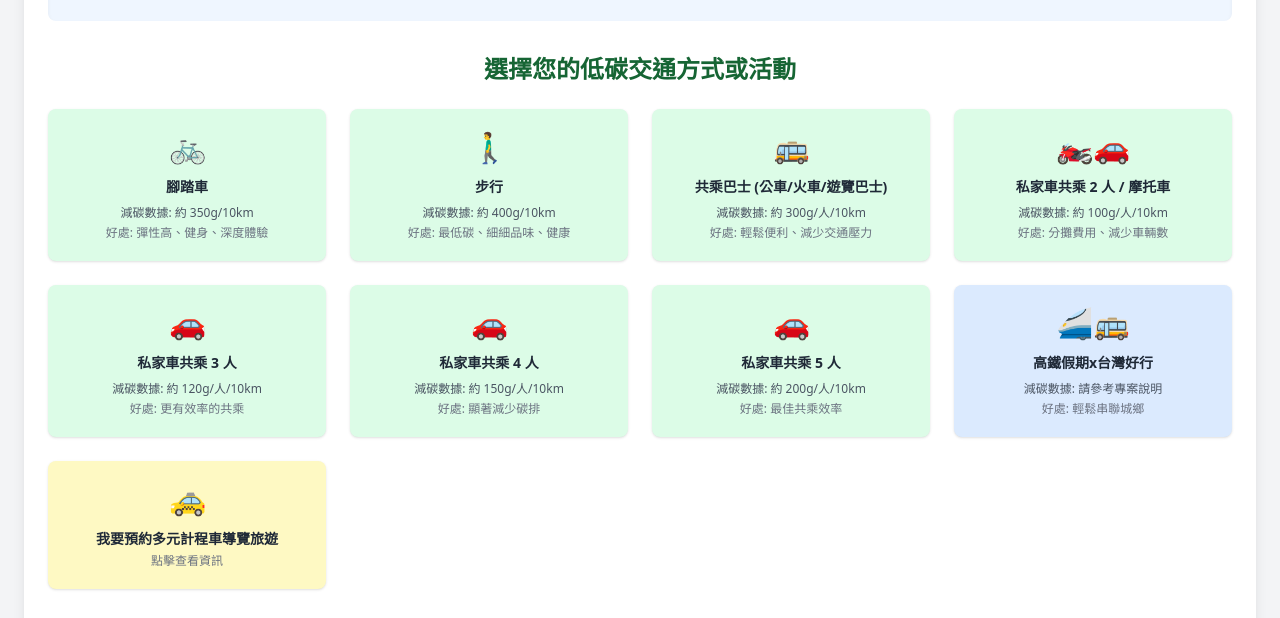
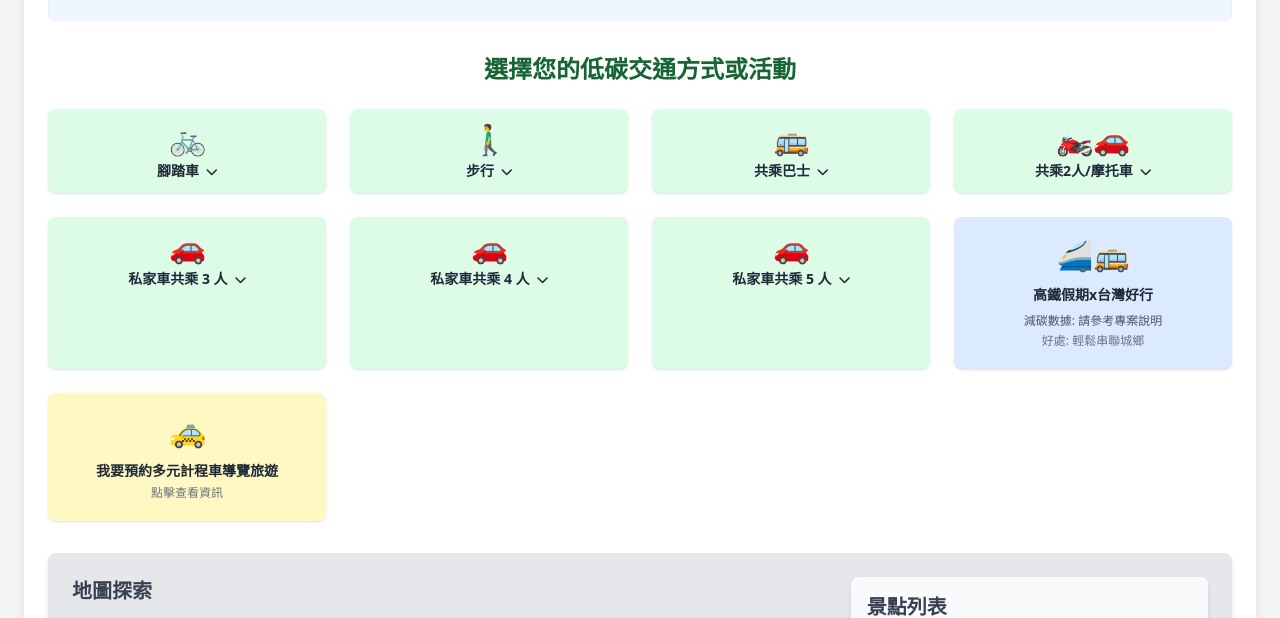
Before and after one commit to farmcmd/CBD, a plain HTML site: page index.html in a window 1280 px wide. Shown: the part 747-1365 px from the top of the page. Drawn offline with nearby package versions, Linux system fonts and the light colour scheme; some packages are replaced by stand-ins of ours; no server answers; grey boxes are pictures that could not be loaded.

Commit message:
Update index.html

```diff
--- a/index.html
+++ b/index.html
@@ -64,55 +64,92 @@
 
             <h2 class="text-2xl font-semibold mb-6 text-green-800 text-center">選擇您的低碳交通方式或活動</h2>
             <div class="grid grid-cols-2 sm:grid-cols-3 lg:grid-cols-4 gap-6 mb-8">
-                <button class="transport-option flex flex-col items-center p-5 bg-green-100 rounded-lg shadow hover:bg-green-200 transition-all duration-300 ease-in-out" data-transport="bike" data-carbon-reduction="350">
-                    <span class="text-3xl mb-3">🚲</span>
-                    <span class="font-semibold text-center text-sm">腳踏車</span>
-                    <span class="text-xs text-gray-600 mt-2 text-center">減碳數據: 約 350g/10km</span>
-                    <span class="text-xs text-gray-500 mt-1 text-center">好處: 彈性高、健身、深度體驗</span>
+                <button class="transport-option flex flex-col items-stretch p-0 bg-green-100 rounded-lg shadow hover:bg-green-200 transition-all duration-300 ease-in-out" data-transport="bike" data-carbon-reduction="350">
+                    <div class="transport-header w-full flex flex-col items-center p-3 cursor-pointer" data-details-toggle="bike">
+                        <span class="text-3xl mb-1">🚲</span>
+                        <span class="font-semibold text-center text-sm">腳踏車 <i class="fas fa-chevron-down toggle-icon text-xs ml-1"></i></span>
+                    </div>
+                    <div class="transport-details bike-details hidden w-full p-3 pt-2 mt-2 text-center border-t border-green-300">
+                        <span class="block text-xs text-gray-600">減碳數據: 約 350g/10km</span>
+                        <span class="block text-xs text-gray-500 mt-1">好處: 彈性高、健身、深度體驗</span>
+                    </div>
                 </button>
-                <button class="transport-option flex flex-col items-center p-5 bg-green-100 rounded-lg shadow hover:bg-green-200 transition-all duration-300 ease-in-out" data-transport="walk" data-carbon-reduction="400">
-                    <span class="text-3xl mb-3">🚶‍♂️</span>
-                    <span class="font-semibold text-center text-sm">步行</span>
-                    <span class="text-xs text-gray-600 mt-2 text-center">減碳數據: 約 400g/10km</span>
-                    <span class="text-xs text-gray-500 mt-1 text-center">好處: 最低碳、細細品味、健康</span>
+
+                <button class="transport-option flex flex-col items-stretch p-0 bg-green-100 rounded-lg shadow hover:bg-green-200 transition-all duration-300 ease-in-out" data-transport="walk" data-carbon-reduction="400">
+                    <div class="transport-header w-full flex flex-col items-center p-3 cursor-pointer" data-details-toggle="walk">
+                        <span class="text-3xl mb-1">🚶‍♂️</span>
+                        <span class="font-semibold text-center text-sm">步行 <i class="fas fa-chevron-down toggle-icon text-xs ml-1"></i></span>
+                    </div>
+                    <div class="transport-details walk-details hidden w-full p-3 pt-2 mt-2 text-center border-t border-green-300">
+                        <span class="block text-xs text-gray-600">減碳數據: 約 400g/10km</span>
+                        <span class="block text-xs text-gray-500 mt-1">好處: 最低碳、細細品味、健康</span>
+                    </div>
                 </button>
-                <button class="transport-option flex flex-col items-center p-5 bg-green-100 rounded-lg shadow hover:bg-green-200 transition-all duration-300 ease-in-out" data-transport="bus_train" data-carbon-reduction="300">
-                    <span class="text-3xl mb-3">🚌</span>
-                    <span class="font-semibold text-center text-sm">共乘巴士 (公車/火車/遊覽巴士)</span>
-                    <span class="text-xs text-gray-600 mt-2 text-center">減碳數據: 約 300g/人/10km</span>
-                    <span class="text-xs text-gray-500 mt-1 text-center">好處: 輕鬆便利、減少交通壓力</span>
+
+                <button class="transport-option flex flex-col items-stretch p-0 bg-green-100 rounded-lg shadow hover:bg-green-200 transition-all duration-300 ease-in-out" data-transport="bus_train" data-carbon-reduction="300">
+                    <div class="transport-header w-full flex flex-col items-center p-3 cursor-pointer" data-details-toggle="bus_train">
+                        <span class="text-3xl mb-1">🚌</span>
+                        <span class="font-semibold text-center text-sm">共乘巴士 <i class="fas fa-chevron-down toggle-icon text-xs ml-1"></i></span>
+                    </div>
+                    <div class="transport-details bus_train-details hidden w-full p-3 pt-2 mt-2 text-center border-t border-green-300">
+                        <span class="block text-xs text-gray-700">(公車/火車/遊覽巴士)</span>
+                        <span class="block text-xs text-gray-600 mt-1">減碳數據: 約 300g/人/10km</span>
+                        <span class="block text-xs text-gray-500 mt-1">好處: 輕鬆便利、減少交通壓力</span>
+                    </div>
                 </button>
-                <button class="transport-option flex flex-col items-center p-5 bg-green-100 rounded-lg shadow hover:bg-green-200 transition-all duration-300 ease-in-out" data-transport="carpool_2_moto" data-carbon-reduction="100">
-                    <span class="text-3xl mb-3">🏍️🚗</span>
-                    <span class="font-semibold text-center text-sm">私家車共乘 2 人 / 摩托車</span>
-                    <span class="text-xs text-gray-600 mt-2 text-center">減碳數據: 約 100g/人/10km</span>
-                    <span class="text-xs text-gray-500 mt-1 text-center">好處: 分攤費用、減少車輛數</span>
+
+                <button class="transport-option flex flex-col items-stretch p-0 bg-green-100 rounded-lg shadow hover:bg-green-200 transition-all duration-300 ease-in-out" data-transport="carpool_2_moto" data-carbon-reduction="100">
+                    <div class="transport-header w-full flex flex-col items-center p-3 cursor-pointer" data-details-toggle="carpool_2_moto">
+                        <span class="text-3xl mb-1">🏍️🚗</span>
+                        <span class="font-semibold text-center text-sm">共乘2人/摩托車 <i class="fas fa-chevron-down toggle-icon text-xs ml-1"></i></span>
+                    </div>
+                    <div class="transport-details carpool_2_moto-details hidden w-full p-3 pt-2 mt-2 text-center border-t border-green-300">
+                        <span class="block text-xs text-gray-600">減碳數據: 約 100g/人/10km</span>
+                        <span class="block text-xs text-gray-500 mt-1">好處: 分攤費用、減少車輛數</span>
+                    </div>
                 </button>
-                <button class="transport-option flex flex-col items-center p-5 bg-green-100 rounded-lg shadow hover:bg-green-200 transition-all duration-300 ease-in-out" data-transport="carpool_3" data-carbon-reduction="120">
-                    <span class="text-3xl mb-3">🚗</span>
-                    <span class="font-semibold text-center text-sm">私家車共乘 3 人</span>
-                    <span class="text-xs text-gray-600 mt-2 text-center">減碳數據: 約 120g/人/10km</span>
-                    <span class="text-xs text-gray-500 mt-1 text-center">好處: 更有效率的共乘</span>
+
+                <button class="transport-option flex flex-col items-stretch p-0 bg-green-100 rounded-lg shadow hover:bg-green-200 transition-all duration-300 ease-in-out" data-transport="carpool_3" data-carbon-reduction="120">
+                    <div class="transport-header w-full flex flex-col items-center p-3 cursor-pointer" data-details-toggle="carpool_3">
+                        <span class="text-3xl mb-1">🚗</span>
+                        <span class="font-semibold text-center text-sm">私家車共乘 3 人 <i class="fas fa-chevron-down toggle-icon text-xs ml-1"></i></span>
+                    </div>
+                    <div class="transport-details carpool_3-details hidden w-full p-3 pt-2 mt-2 text-center border-t border-green-300">
+                        <span class="block text-xs text-gray-600">減碳數據: 約 120g/人/10km</span>
+                        <span class="block text-xs text-gray-500 mt-1">好處: 更有效率的共乘</span>
+                    </div>
                 </button>
-                <button class="transport-option flex flex-col items-center p-5 bg-green-100 rounded-lg shadow hover:bg-green-200 transition-all duration-300 ease-in-out" data-transport="carpool_4" data-carbon-reduction="150">
-                    <span class="text-3xl mb-3">🚗</span>
-                    <span class="font-semibold text-center text-sm">私家車共乘 4 人</span>
-                    <span class="text-xs text-gray-600 mt-2 text-center">減碳數據: 約 150g/人/10km</span>
-                    <span class="text-xs text-gray-500 mt-1 text-center">好處: 顯著減少碳排</span>
+
+                <button class="transport-option flex flex-col items-stretch p-0 bg-green-100 rounded-lg shadow hover:bg-green-200 transition-all duration-300 ease-in-out" data-transport="carpool_4" data-carbon-reduction="150">
+                    <div class="transport-header w-full flex flex-col items-center p-3 cursor-pointer" data-details-toggle="carpool_4">
+                        <span class="text-3xl mb-1">🚗</span>
+                        <span class="font-semibold text-center text-sm">私家車共乘 4 人 <i class="fas fa-chevron-down toggle-icon text-xs ml-1"></i></span>
+                    </div>
+                    <div class="transport-details carpool_4-details hidden w-full p-3 pt-2 mt-2 text-center border-t border-green-300">
+                        <span class="block text-xs text-gray-600">減碳數據: 約 150g/人/10km</span>
+                        <span class="block text-xs text-gray-500 mt-1">好處: 顯著減少碳排</span>
+                    </div>
                 </button>
-                 <button class="transport-option flex flex-col items-center p-5 bg-green-100 rounded-lg shadow hover:bg-green-200 transition-all duration-300 ease-in-out" data-transport="carpool_5" data-carbon-reduction="200">
-                     <span class="text-3xl mb-3">🚗</span>
-                     <span class="font-semibold text-center text-sm">私家車共乘 5 人</span>
-                     <span class="text-xs text-gray-600 mt-2 text-center">減碳數據: 約 200g/人/10km</span>
-                     <span class="text-xs text-gray-500 mt-1 text-center">好處: 最佳共乘效率</span>
+
+                <button class="transport-option flex flex-col items-stretch p-0 bg-green-100 rounded-lg shadow hover:bg-green-200 transition-all duration-300 ease-in-out" data-transport="carpool_5" data-carbon-reduction="200">
+                    <div class="transport-header w-full flex flex-col items-center p-3 cursor-pointer" data-details-toggle="carpool_5">
+                        <span class="text-3xl mb-1">🚗</span>
+                        <span class="font-semibold text-center text-sm">私家車共乘 5 人 <i class="fas fa-chevron-down toggle-icon text-xs ml-1"></i></span>
+                    </div>
+                    <div class="transport-details carpool_5-details hidden w-full p-3 pt-2 mt-2 text-center border-t border-green-300">
+                        <span class="block text-xs text-gray-600">減碳數據: 約 200g/人/10km</span>
+                        <span class="block text-xs text-gray-500 mt-1">好處: 最佳共乘效率</span>
+                    </div>
                 </button>
-                 <button class="transport-option flex flex-col items-center p-5 bg-blue-100 rounded-lg shadow hover:bg-blue-200 transition-all duration-300 ease-in-out" data-transport="thsr_haoxing" data-carbon-reduction="0">
+
+                <button class="transport-option flex flex-col items-center p-5 bg-blue-100 rounded-lg shadow hover:bg-blue-200 transition-all" data-transport="thsr_haoxing" data-carbon-reduction="0">
                     <span class="text-3xl mb-3">🚄🚌</span>
                     <span class="font-semibold text-center text-sm">高鐵假期x台灣好行</span>
                     <span class="text-xs text-gray-600 mt-2 text-center">減碳數據: 請參考專案說明</span>
                     <span class="text-xs text-gray-500 mt-1 text-center">好處: 輕鬆串聯城鄉</span>
                 </button>
-                 <button class="transport-option flex flex-col items-center p-5 bg-yellow-100 rounded-lg shadow hover:bg-yellow-200 transition-all duration-300 ease-in-out" id="taxi-info-button">
+
+                <button class="transport-option flex flex-col items-center p-5 bg-yellow-100 rounded-lg shadow hover:bg-yellow-200 transition-all" id="taxi-info-button">
                     <span class="text-3xl mb-3">🚕</span>
                     <span class="font-semibold text-center text-sm">我要預約多元計程車導覽旅遊</span>
                     <span class="text-xs text-gray-500 mt-1 text-center">點擊查看資訊</span>
@@ -122,7 +159,8 @@
             <div id="thsr-info" class="hidden"></div>
 
             <div class="grid grid-cols-1 lg:grid-cols-3 gap-8 bg-gray-200 rounded-lg overflow-hidden shadow-md p-6 mb-8">
-                <div class="lg:col-span-2"> <h3 class="text-xl font-semibold mb-4 text-gray-700">地圖探索</h3>
+                <div class="lg:col-span-2">
+                    <h3 class="text-xl font-semibold mb-4 text-gray-700">地圖探索</h3>
                     <div id="map"></div>
                      <div id="map-status" class="text-center text-sm text-gray-600 mt-4">
                          地圖載入中... (等待 Google Maps API)
@@ -136,7 +174,8 @@
                          <p id="trip-calculation-status" class="mt-4 text-sm font-semibold text-gray-700"></p>
                      </div>
                 </div>
-                <div class="lg:col-span-1 flex flex-col gap-6"> <div class="bg-gray-50 p-4 rounded-lg shadow-md overflow-y-auto max-h-[70vh]">
+                <div class="lg:col-span-1 flex flex-col gap-6">
+                    <div class="bg-gray-50 p-4 rounded-lg shadow-md overflow-y-auto max-h-[70vh]">
                         <h3 class="text-xl font-semibold mb-4 text-gray-700">景點列表</h3>
                         <ul id="poi-list" class="space-y-3">
                             <li class="text-gray-500 text-center">載入景點中...</li>
@@ -144,6 +183,7 @@
                     </div>
                 </div>
             </div>
+
             <div class="bg-yellow-50 border-l-4 border-yellow-500 text-yellow-800 p-5 mb-8 rounded-md" role="alert">
                 <p class="font-bold text-yellow-900 mb-2">永續旅遊小貼士 Tips</p>
                 <p class="mt-2 animate-pulse-subtle text-gray-700">
```
Lines whose indentation alone changed are shown as unchanged.
